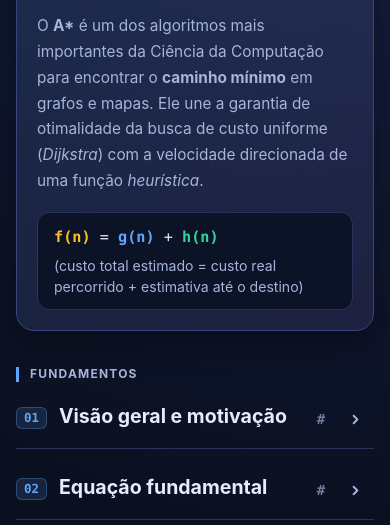
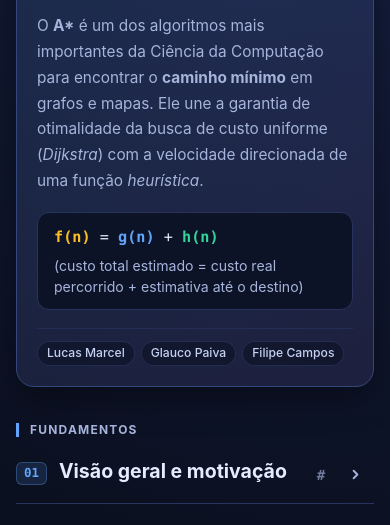
Before and after one commit to L-Marcel/a-star, a plain HTML site: page web/index.html in a window 390 px wide. Shown: the part 275-800 px from the top of the page. Drawn offline with Linux system fonts and the light colour scheme.

Commit message:
feat(web): adicionar nome dos autores

```diff
--- a/web/index.html
+++ b/web/index.html
@@ -304,6 +304,47 @@
       line-height: 1.45;
     }
 
+    .hero-authors {
+      display: flex;
+      flex-wrap: wrap;
+      align-items: center;
+      gap: 6px 10px;
+      margin-top: 20px;
+      font-size: 0.8rem;
+      line-height: 1.35;
+      color: var(--text-muted);
+    }
+
+    .hero-author {
+      white-space: nowrap;
+      color: #c4d1f0;
+      font-weight: 500;
+    }
+
+    .hero-author-sep {
+      color: #5a6ea8;
+      user-select: none;
+    }
+
+    @media (max-width: 460px) {
+      .hero-authors {
+        gap: 6px;
+        margin-top: 18px;
+        padding-top: 12px;
+        border-top: 1px solid rgba(54, 71, 125, 0.35);
+      }
+      .hero-author-sep {
+        display: none;
+      }
+      .hero-author {
+        font-size: 0.76rem;
+        padding: 3px 9px;
+        border-radius: 999px;
+        background: rgba(13, 19, 38, 0.65);
+        border: 1px solid rgba(54, 71, 125, 0.45);
+      }
+    }
+
     .f-sym { color: var(--accent-warn); font-weight: 700; }
     .g-sym { color: var(--accent); font-weight: 700; }
     .h-sym { color: var(--accent-2); font-weight: 700; }
@@ -1442,6 +1483,13 @@
         <span class="hero-formula-note">
           (custo total estimado = custo real percorrido + estimativa até o destino)
         </span>
+      </div>
+      <div class="hero-authors" aria-label="Autores">
+        <span class="hero-author">Lucas Marcel</span>
+        <span class="hero-author-sep" aria-hidden="true">•</span>
+        <span class="hero-author">Glauco Paiva</span>
+        <span class="hero-author-sep" aria-hidden="true">•</span>
+        <span class="hero-author">Filipe Campos</span>
       </div>
     </header>
 
```
